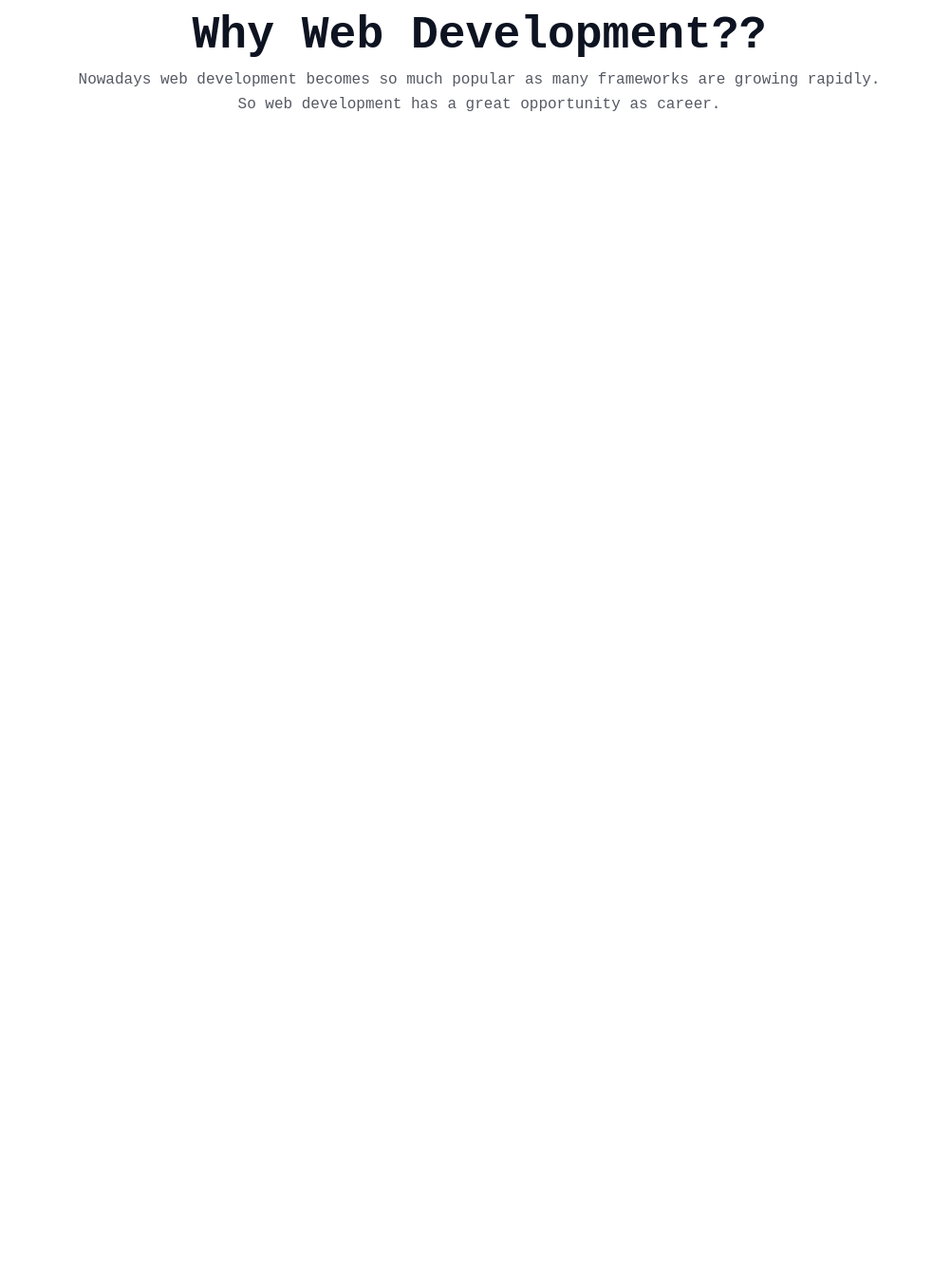
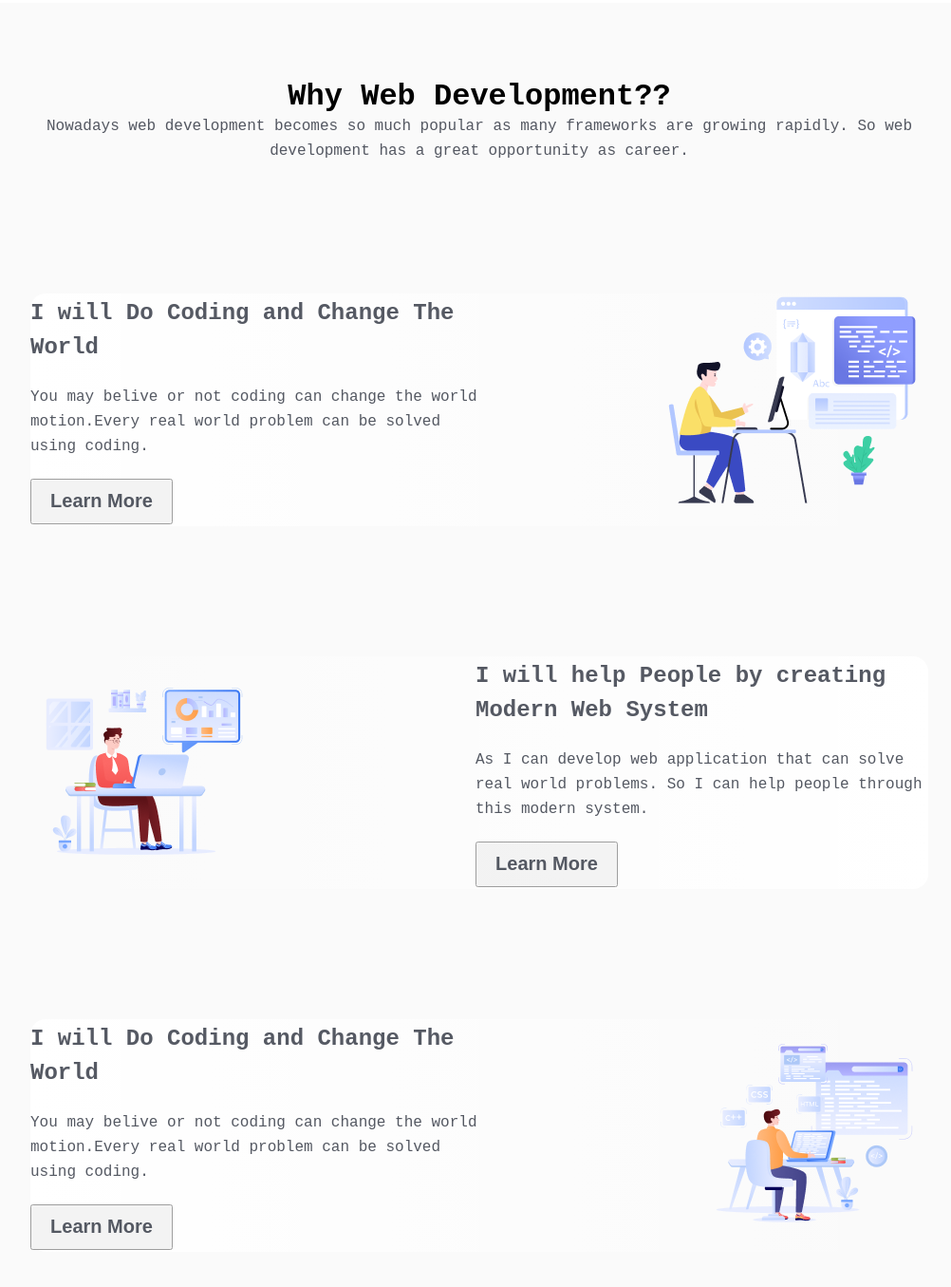
Before and after one commit to sakib-333/PH-B10-A1, a plain HTML site: page index.html in a window 1280 px wide. Shown: the part 857-2212 px from the top of the page at 95% size, without its empty margins (135-1137 px from the left). Before the commit the page ends 980 px from the top, so only its background shows below. Drawn offline with Linux system fonts and the light colour scheme; a web font is replaced by a local one.

Commit message:
Complete development section.

```diff
--- a/index.html
+++ b/index.html
@@ -17,7 +17,7 @@
       <h1>Sakib</h1>
       <button class="cursor">Download Resume</button>
     </nav>
-    <main>
+    <main class="flex-column align-items">
       <div class="banner flex-column align-items space-around text-align-c">
         <div>
           <img src="./assets/group.png" alt="man-coding" />
@@ -31,7 +31,8 @@
         </p>
         <button class="cursor">Contact with me</button>
       </div>
-      <div class="section-1 flex-column align-items">
+      <div class="development flex-column space-between">
+        <div class="flex-column align-items">
           <h1>Why Web Development??</h1>
           <p class="p-text text-align-c">
             Nowadays web development becomes so much popular as many frameworks
@@ -39,6 +40,52 @@
             career.
           </p>
         </div>
+        <div class="card-1 flex align-items space-between">
+          <div class="card-text flex-column space-between">
+            <h1>I will Do Coding and Change The World</h1>
+            <p class="p-text">
+              You may belive or not coding can change the world motion.Every
+              real world problem can be solved using coding.
+            </p>
+            <div>
+              <button class="card-btn cursor">Learn More</button>
+            </div>
+          </div>
+          <div>
+            <img src="./assets/layer_1.png" alt="man-coding" />
+          </div>
+        </div>
+        <div class="card-2 flex align-items space-between">
+          <div>
+            <img src="./assets/group-3.png" alt="man-coding" />
+          </div>
+          <div class="card-text flex-column space-between">
+            <h1>I will help People by creating Modern Web System</h1>
+            <p class="p-text">
+              As I can develop web application that can solve real world
+              problems. So I can help people through this modern system.
+            </p>
+            <div>
+              <button class="card-btn cursor">Learn More</button>
+            </div>
+          </div>
+        </div>
+        <div class="card-3 flex align-items space-between">
+          <div class="card-text flex-column space-between">
+            <h1>I will Do Coding and Change The World</h1>
+            <p class="p-text">
+              You may belive or not coding can change the world motion.Every
+              real world problem can be solved using coding.
+            </p>
+            <div>
+              <button class="card-btn cursor">Learn More</button>
+            </div>
+          </div>
+          <div>
+            <img src="./assets/group-4.png" alt="man-coding" />
+          </div>
+        </div>
+      </div>
     </main>
     <footer></footer>
   </body>
--- a/style.css
+++ b/style.css
@@ -89,7 +89,7 @@ nav button {
   background-repeat: no-repeat;
 }
 
-main h1 {
+main .banner h1 {
   width: 998px;
   color: rgb(13, 19, 33);
   font-size: 48px;
@@ -98,11 +98,11 @@ main h1 {
   text-align: center;
 }
 
-main p {
+main .banner p {
   width: 852px;
 }
 
-main button {
+main .banner button {
   width: 208px;
   height: 66px;
   border-radius: 8px;
@@ -110,7 +110,63 @@ main button {
   color: #fff;
 }
 
-/* Section-1 */
-.section-1 {
+/* Development */
+.development {
+  width: 1140px;
+  height: 1395px;
+  border-radius: 16px;
+  background: rgba(13, 19, 33, 0.02);
   margin-top: 74px;
+  padding: 80px 97px;
+  box-sizing: border-box;
 }
+
+/* Card */
+.card-text {
+  width: 477px;
+  height: 240px;
+}
+.card-text h1 {
+  color: rgba(13, 19, 33, 0.7);
+  font-size: 24px;
+  font-weight: 700;
+  line-height: 36px;
+  text-align: left;
+}
+.card-btn {
+  width: 150px;
+  height: 48px;
+  color: rgb(13, 19, 33);
+  font-size: 20px;
+  font-weight: 600;
+  letter-spacing: 0%;
+  text-align: center;
+  box-sizing: border-box;
+  opacity: 0.7;
+}
+.card-1 {
+  border-radius: 16px;
+  background: linear-gradient(
+    90deg,
+    rgb(255, 255, 255),
+    rgba(255, 255, 255, 0) 100%
+  );
+}
+
+.card-2 {
+  border-radius: 16px;
+  background: linear-gradient(
+    270deg,
+    rgb(255, 255, 255),
+    rgba(255, 255, 255, 0) 100%
+  );
+}
+
+.card-3 {
+  border-radius: 16px;
+  background: linear-gradient(
+    90deg,
+    rgb(255, 255, 255),
+    rgba(255, 255, 255, 0) 100%
+  );
+}
```
Lines whose indentation alone changed are shown as unchanged.
